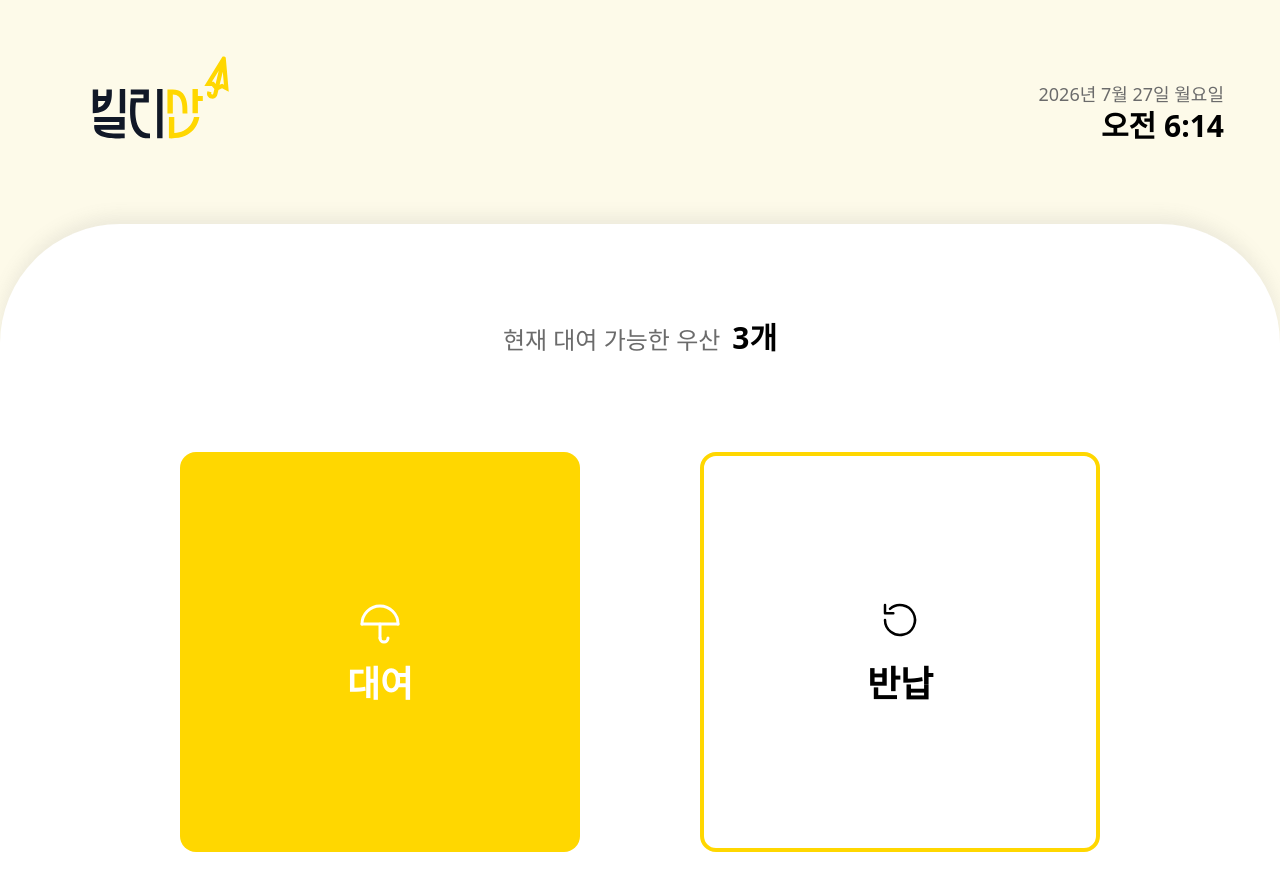
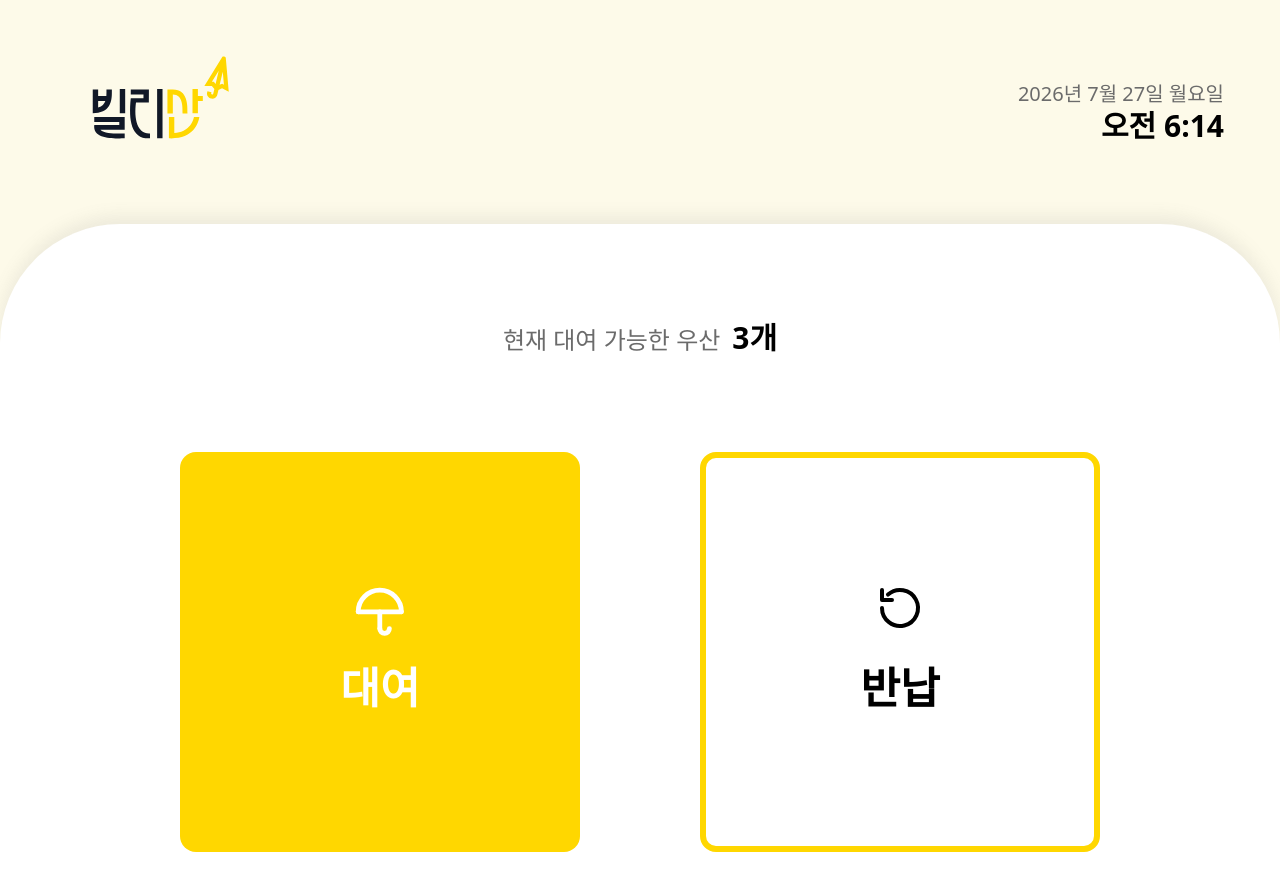
Before and after one commit to ClOhmYee/Billisan, a React (Vite) app in the folder frontend/kiosk/: page / in a window 1280 px wide. Shown: the top 890 px of the page. Built offline with nearby package versions, Linux system fonts and the light colour scheme; a web font is replaced by a local one.

Commit message:
S15P11A201-71 style: 키오스크 메인 화면 스타일 수정

```diff
--- a/frontend/kiosk/src/components/common/Button.tsx
+++ b/frontend/kiosk/src/components/common/Button.tsx
@@ -16,7 +16,7 @@ export function Button({
 }: ButtonProps) {
   const variantClasses =
     variant === 'outline'
-      ? 'border-primary border-4 bg-white text-black'
+      ? 'border-primary border-6 bg-white text-black'
       : disabled
         ? 'bg-disabled text-primary-text/50 cursor-not-allowed'
         : 'bg-primary text-white active:brightness-95'
@@ -26,7 +26,7 @@ export function Button({
       type="button"
       disabled={disabled}
       aria-disabled={disabled}
-      className={`min-h-100 rounded-2xl px-12 py-6 text-4xl font-bold transition-colors ${variantClasses} ${className}`}
+      className={`min-h-100 rounded-2xl px-12 py-6 text-[43.2px] font-bold transition-colors ${variantClasses} ${className}`}
       {...rest}
     >
       {children}
--- a/frontend/kiosk/src/components/icons/ReturnIcon.tsx
+++ b/frontend/kiosk/src/components/icons/ReturnIcon.tsx
@@ -6,7 +6,7 @@ export function ReturnIcon(props: SVGProps<SVGSVGElement>) {
       viewBox="0 0 24 24"
       fill="none"
       stroke="currentColor"
-      strokeWidth={1.5}
+      strokeWidth={2}
       strokeLinecap="round"
       strokeLinejoin="round"
       aria-hidden="true"
--- a/frontend/kiosk/src/components/icons/UmbrellaIcon.tsx
+++ b/frontend/kiosk/src/components/icons/UmbrellaIcon.tsx
@@ -6,7 +6,7 @@ export function UmbrellaIcon(props: SVGProps<SVGSVGElement>) {
       viewBox="0 0 24 24"
       fill="none"
       stroke="currentColor"
-      strokeWidth={1.5}
+      strokeWidth={2}
       strokeLinecap="round"
       strokeLinejoin="round"
       aria-hidden="true"
--- a/frontend/kiosk/src/components/layout/KioskLayout.tsx
+++ b/frontend/kiosk/src/components/layout/KioskLayout.tsx
@@ -22,7 +22,7 @@ export function KioskLayout({ children }: KioskLayoutProps) {
       <header className="flex w-full items-center justify-between px-14 py-4">
         <img src={logo} alt="Billisan" className="h-48 w-48" />
         <div className="flex flex-col items-end">
-          <span className="text-tertiary-text text-lg font-medium">
+          <span className="text-tertiary-text text-xl font-medium">
             {now.format('YYYY년 M월 D일 dddd')}
           </span>
           <span className="text-primary-text/70 text-3xl font-bold">
--- a/frontend/kiosk/src/screens/SCR-KSK-MAIN-001/MainScreen.tsx
+++ b/frontend/kiosk/src/screens/SCR-KSK-MAIN-001/MainScreen.tsx
@@ -32,7 +32,7 @@ export function MainScreen({ variant }: MainScreenProps) {
         <div className="flex flex-col items-center gap-2">
           <Button disabled={isRentDisabled} className="w-100">
             <span className="flex flex-col items-center justify-center gap-4">
-              <UmbrellaIcon className="h-12 w-12" />
+              <UmbrellaIcon className="h-[57.6px] w-[57.6px]" />
               대여
             </span>
           </Button>
@@ -46,7 +46,7 @@ export function MainScreen({ variant }: MainScreenProps) {
         <div className="flex flex-col items-center gap-2">
           <Button variant="outline" className="w-100">
             <span className="flex flex-col items-center justify-center gap-6">
-              <ReturnIcon className="h-10 w-10" />
+              <ReturnIcon className="h-12 w-12" />
               반납
             </span>
           </Button>
```
